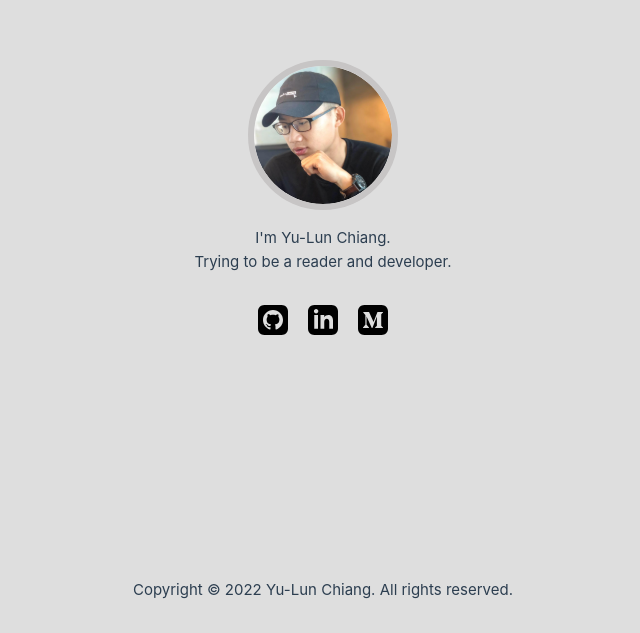
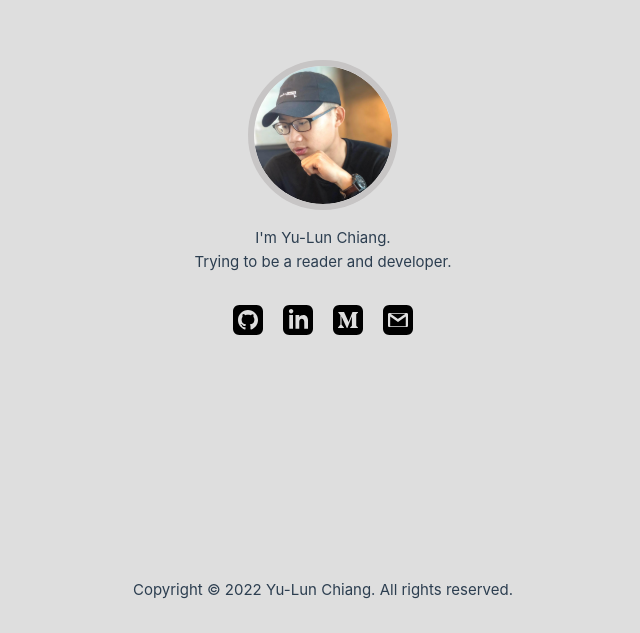
Before and after one commit to allenyummy/whoami, a Vue app: page / in a window 1280 px wide. Shown: the part 167-800 px from the top of the page, without its empty margins (317-957 px from the left). Built offline with nearby package versions, Linux system fonts and the light colour scheme.

Commit message:
feat: add gmail

```diff
--- a/src/App.vue
+++ b/src/App.vue
@@ -41,6 +41,18 @@
           width="30"
           height="30"
           @click="onClickandGo('https://medium.com/@allenyummy')"
+        />
+        <img
+          class="icon"
+          alt="Gmail"
+          src="./assets/iconmonstr-gmail-3.svg"
+          width="30"
+          height="30"
+          @click="
+            onClickandGo(
+              'https://mail.google.com/mail/?view=cm&fs=1&tf=1&to=chiangyulun0914@gmail.com'
+            )
+          "
         />
       </div>
     </div>
```
Also changed, not shown: src/assets/iconmonstr-gmail-3.svg (added).
